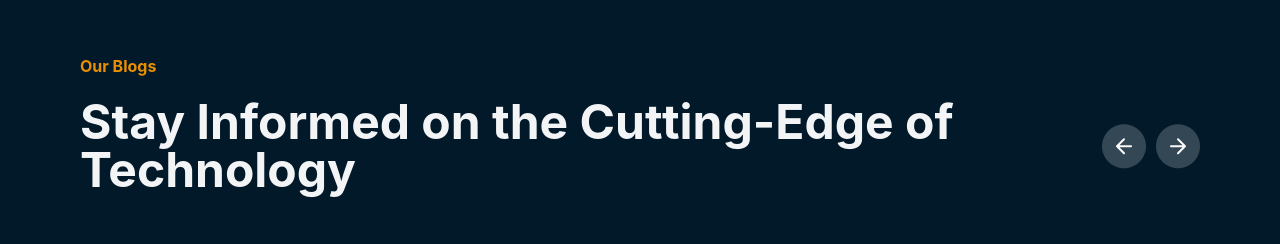
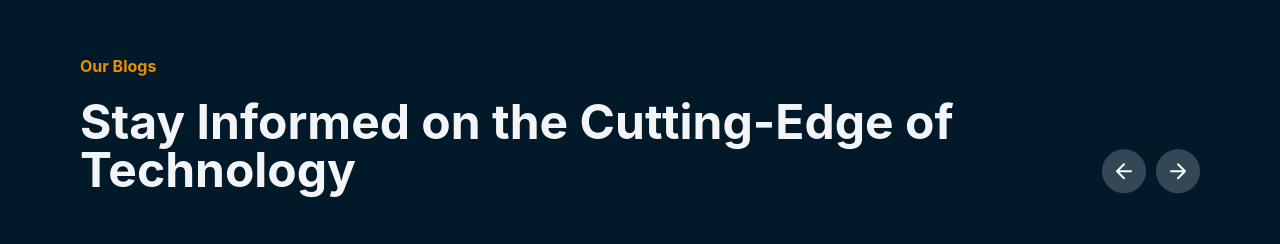
Before and after one commit to airmjay/ElectricCar, a Next.js app: page / in a window 1280 px wide. Shown: the part 9640-9884 px from the top of the page. Built offline with nearby package versions, Linux system fonts and the light colour scheme.

Commit message:
add mt to grid

```diff
--- a/src/app/Pages/_libs/OurBlog/page.tsx
+++ b/src/app/Pages/_libs/OurBlog/page.tsx
@@ -42,12 +42,12 @@ export default function OurBlog() {
       <div className="swiper-container">
         <div className="flex gap-[10px] flex-wrap md:flex-nowrap mt-2 md:mt-0 justify-between items-center">
           <BigHeading text={contentLayout[1].content as string} />
-          <Text className="flex gap-[10px] items-center">
+          <Text className="flex gap-[10px] items-center" mt={{base:'20px', md: 'auto'}}>
             <button className="custom-prev-button-1 cursor-pointer"><LeftArrowShift /></button>
             <button className="custom-next-button-1 cursor-pointer"><RightArrowShift /></button>
           </Text>
         </div>
-        <Box mt='80px'>
+        <Box mt={{base: '20px', md :'80px'}}>
         <Swiper
           modules={[Navigation]}
           slidesPerView={isSmallScreen ? 1 : isMediumScreen ? 2 : 3} // Adjusted for better display
```
